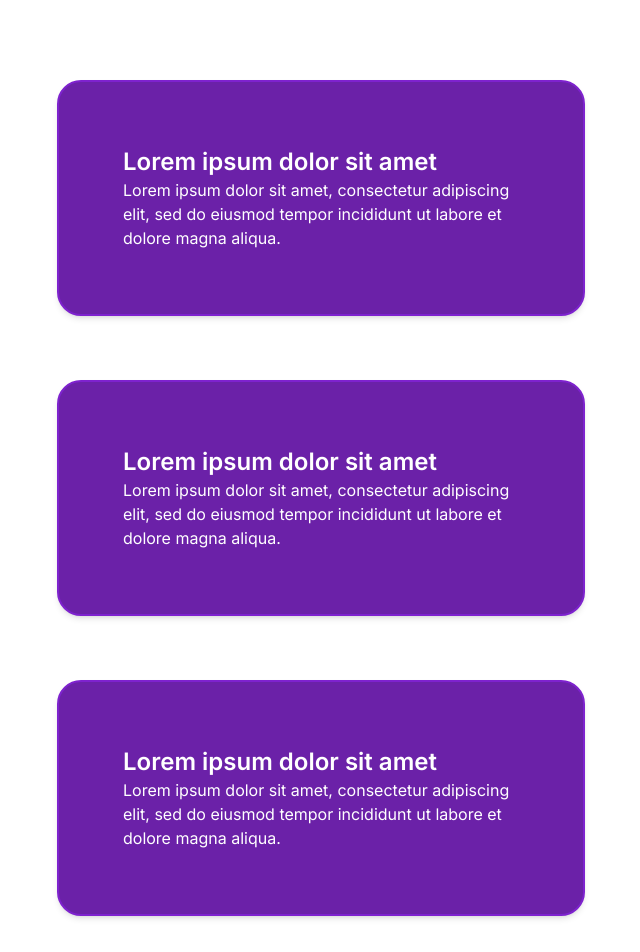
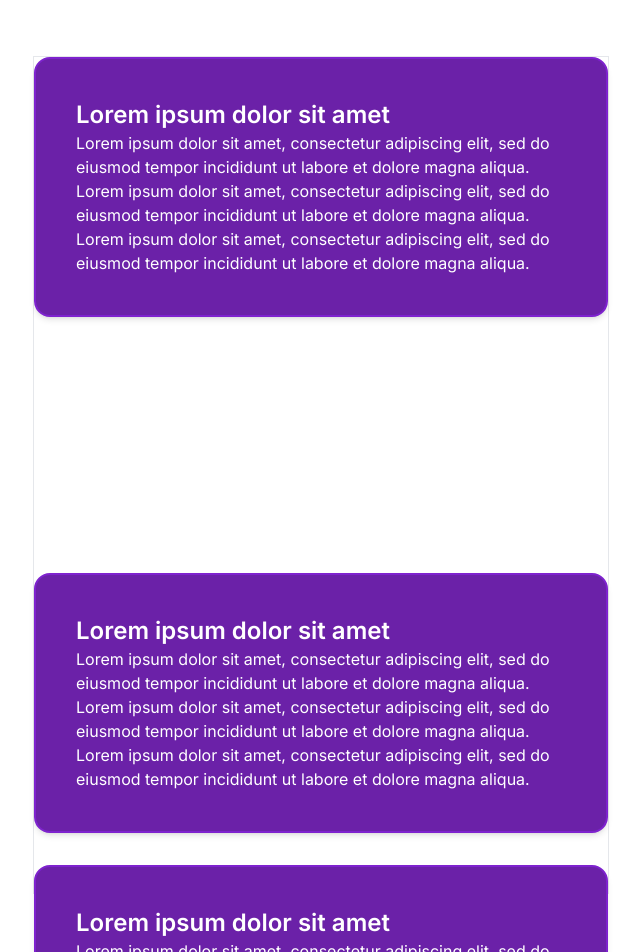
Before and after one commit to lmac-1/framer-motion-play, a Next.js app: page /scroll/cards2 in a window 1280 px wide. Shown: the part 780-1732 px from the top of the page, without its empty margins (319-959 px from the left). Built offline with nearby package versions, Linux system fonts and the light colour scheme.

Commit message:
cards2 tweaks scroll animation

```diff
--- a/app/(animations)/scroll/cards2/page.jsx
+++ b/app/(animations)/scroll/cards2/page.jsx
@@ -18,7 +18,21 @@ export default function Page() {
     target: titleContainerRef,
     offset: ["end end", "end start"],
   });
-  const opacityTitle = useTransform(titleProgress, [0, 0.6, 0.75], [1, 1, 0]);
+  const opacityTitle = useTransform(titleProgress, [0, 0.7, 0.9], [1, 1, 0]);
+
+  // card scaling
+  const cardsContainerRef = useRef(null);
+  const { scrollYProgress: cardsProgress } = useScroll({
+    target: cardsContainerRef,
+    offset: ["start 20px", "end 300px"],
+  });
+
+  const scaleCard1 = useTransform(cardsProgress, [0, 1], [1, 0.8]);
+  const scaleCard2 = useTransform(cardsProgress, [0.3, 1], [1, 0.85]);
+  const scaleCard3 = useTransform(cardsProgress, [0.4, 1], [1, 0.9]);
+
+  const yCard2 = useTransform(cardsProgress, [0.3, 0.5], ["16rem", "2rem"]);
+  const yCard3 = useTransform(cardsProgress, [0.5, 0.7], ["18rem", "4rem"]);
 
   return (
     <div className="mx-auto max-w-xl">
@@ -33,21 +47,35 @@ export default function Page() {
           </h1>
         </motion.div>
       </motion.section>
-      <div className="pb-10">
+      <div ref={cardsContainerRef} className="pb-14 border">
         <Card
           title="Lorem ipsum dolor sit amet"
-          description="Lorem ipsum dolor sit amet, consectetur adipiscing elit, sed do eiusmod tempor incididunt ut labore et dolore magna aliqua."
-          style={{ transform: `translateY(0rem)` }}
+          description="Lorem ipsum dolor sit amet, consectetur adipiscing elit, sed do eiusmod tempor incididunt ut labore et dolore magna aliqua. Lorem ipsum dolor sit amet, consectetur adipiscing elit, sed do eiusmod tempor incididunt ut labore et dolore magna aliqua. Lorem ipsum dolor sit amet, consectetur adipiscing elit, sed do eiusmod tempor incididunt ut labore et dolore magna aliqua."
+          style={{
+            y: "0rem",
+            scale: scaleCard1,
+          }}
+          index={0}
         />
         <Card
           title="Lorem ipsum dolor sit amet"
-          description="Lorem ipsum dolor sit amet, consectetur adipiscing elit, sed do eiusmod tempor incididunt ut labore et dolore magna aliqua."
-          style={{ transform: `translateY(1rem)` }}
+          description="Lorem ipsum dolor sit amet, consectetur adipiscing elit, sed do eiusmod tempor incididunt ut labore et dolore magna aliqua. Lorem ipsum dolor sit amet, consectetur adipiscing elit, sed do eiusmod tempor incididunt ut labore et dolore magna aliqua. Lorem ipsum dolor sit amet, consectetur adipiscing elit, sed do eiusmod tempor incididunt ut labore et dolore magna aliqua."
+          style={{
+            y: yCard2,
+            scale: scaleCard2,
+          }}
+          className="bg-pink-700"
+          index={1}
         />
         <Card
           title="Lorem ipsum dolor sit amet"
-          description="Lorem ipsum dolor sit amet, consectetur adipiscing elit, sed do eiusmod tempor incididunt ut labore et dolore magna aliqua."
-          style={{ transform: `translateY(2rem)` }}
+          description="Lorem ipsum dolor sit amet, consectetur adipiscing elit, sed do eiusmod tempor incididunt ut labore et dolore magna aliqua. Lorem ipsum dolor sit amet, consectetur adipiscing elit, sed do eiusmod tempor incididunt ut labore et dolore magna aliqua. Lorem ipsum dolor sit amet, consectetur adipiscing elit, sed do eiusmod tempor incididunt ut labore et dolore magna aliqua."
+          style={{
+            y: yCard3,
+            scale: scaleCard3,
+          }}
+          index={2}
+          className="bg-gray-700"
         />
       </div>
       <LoremIpsum length={2} className="mt-6" />
--- a/app/components/Card.jsx
+++ b/app/components/Card.jsx
@@ -4,13 +4,14 @@ import { motion } from "framer-motion";
 export const Card = ({ title, description, style, className }) => {
   return (
     <motion.div
-      className={clsx("sticky rounded-2xl p-6 top-20", className)}
+      className={clsx(
+        "sticky rounded-2xl p-10 top-10 border-2 border-purple-700 bg-purple-800 text-white shadow-md",
+        className
+      )}
       style={style}
     >
-      <div className="w-full rounded-3xl border-2 border-purple-700 bg-purple-800 p-16 text-white shadow-md">
-        <h3 className="text-2xl font-semibold">{title}</h3>
-        <p>{description}</p>
-      </div>
+      <h3 className="text-2xl font-semibold">{title}</h3>
+      <p>{description}</p>
     </motion.div>
   );
 };
```
